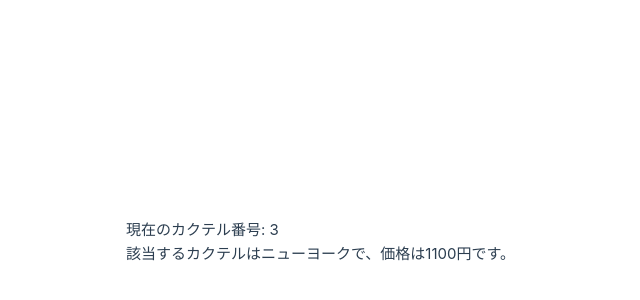
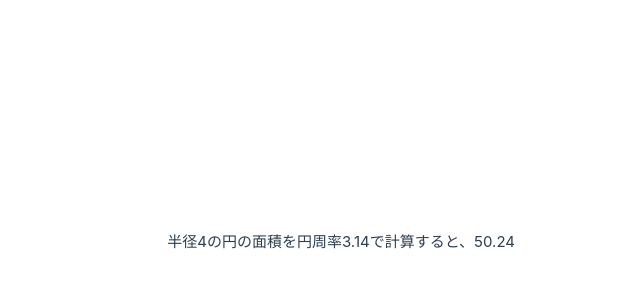
Before and after one commit to takatoshi-tenko/vue-folder, a Vue app in the folder vue3/hello-vue/: page / in a window 1280 px wide. Shown: the part 158-458 px from the top of the page, without its empty margins (125-765 px from the left). Built offline with nearby package versions, Linux system fonts and the light colour scheme.

Commit message:
リスト7.10 toRefsの記述用法

```diff
--- a/vue3/hello-vue/src/App.vue
+++ b/vue3/hello-vue/src/App.vue
@@ -1,45 +1,29 @@
 <script lang="ts">
-import { defineComponent, ref, computed } from 'vue'
+import { defineComponent, reactive, computed, toRefs } from 'vue'
 
 export default defineComponent({
   name: 'App',
   setup() {
-    const cocktailDataListInit = new Map<number, Cocktail>()
-    cocktailDataListInit.set(1, { id: 1, name: 'ホワイトレディ', price: 1200 })
-    cocktailDataListInit.set(2, { id: 2, name: 'ブルーハワイ', price: 1500 })
-    cocktailDataListInit.set(3, { id: 3, name: 'ニューヨーク', price: 1100 })
-    cocktailDataListInit.set(4, { id: 4, name: 'マティーニ', price: 1500 })
+    const data = reactive({
+      PI: 3.14,
+      radius: Math.round(Math.random() * 10)
+    })
 
-    const cocktailNo = ref(1)
-    const priceMsg = computed((): string => {
-      const cocktail = cocktailDataListInit.get(cocktailNo.value)
-      let msg = '該当カクテルはありません。'
-      if (cocktail != undefined) {
-        msg = `該当するカクテルは${cocktail.name}で、価格は${cocktail.price}円です。`
-      }
-      return msg
+    const area = computed((): number => {
+      return data.radius * data.radius * data.PI
     })
 
     setInterval((): void => {
-      cocktailNo.value = Math.round(Math.random() * 3) + 1
+      data.radius = Math.round(Math.random() * 3) + 1
     }, 1000)
     return {
-      cocktailNo,
-      priceMsg
+      ...toRefs(data),
+      area
     }
   }
 })
-
-interface Cocktail {
-  id: number
-  name: string
-  price: number
-}
 </script>
 
 <template>
-  <div>
-    <p>現在のカクテル番号: {{ cocktailNo }}</p>
-    <p>{{ priceMsg }}</p>
-  </div>
+  <p>半径{{ radius }}の円の面積を円周率{{ PI }}で計算すると、{{ area }}</p>
 </template>
```
